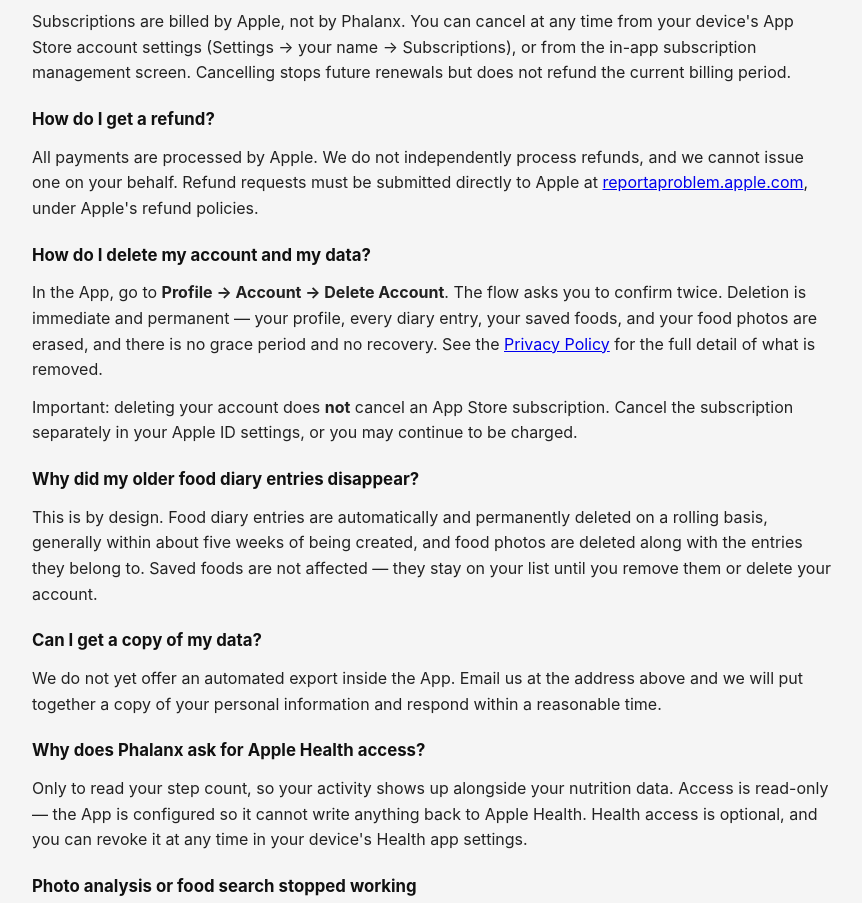
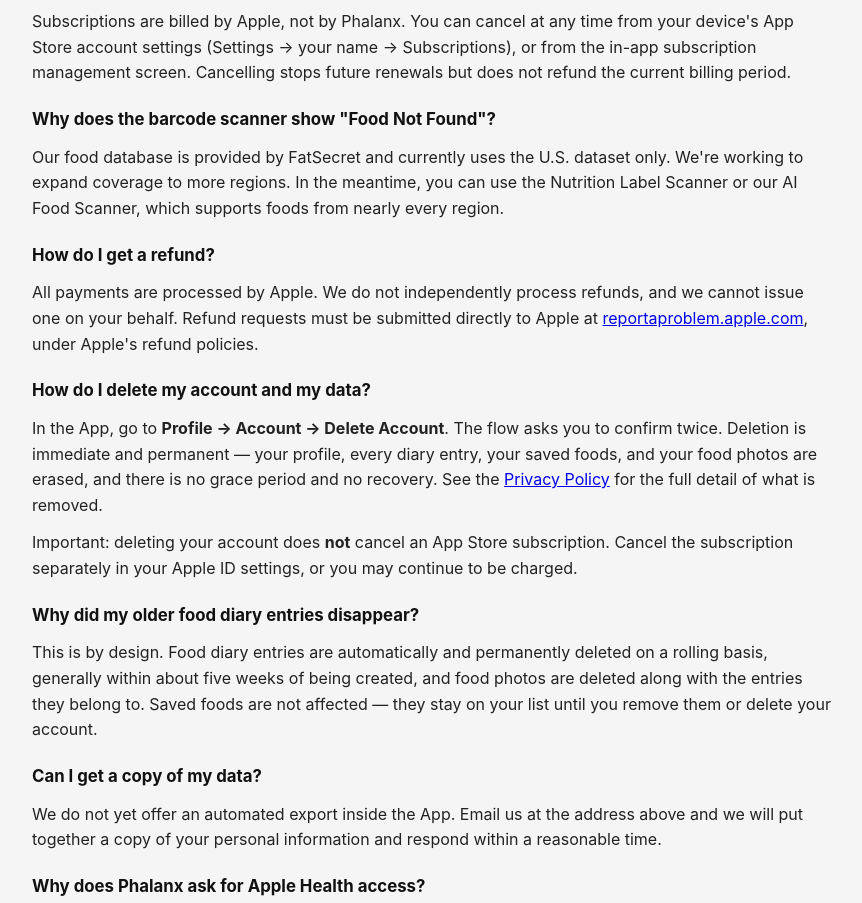
Before and after one commit to jwd06/Phalanx, a website: page support.html in a window 1280 px wide. Shown: the part 1735-2638 px from the top of the page, without its empty margins (208-1070 px from the left). Drawn offline with Linux system fonts and the light colour scheme.

Commit message:
Add FAQ entry for barcode scanner issue in support.html

```diff
--- a/support.html
+++ b/support.html
@@ -83,6 +83,9 @@
         <h3>How do I cancel my subscription?</h3>
         <p>Subscriptions are billed by Apple, not by Phalanx. You can cancel at any time from your device's App Store account settings (Settings &rarr; your name &rarr; Subscriptions), or from the in-app subscription management screen. Cancelling stops future renewals but does not refund the current billing period.</p>
 
+        <h3>Why does the barcode scanner show "Food Not Found"?</h3>
+        <p>Our food database is provided by FatSecret and currently uses the U.S. dataset only. We're working to expand coverage to more regions. In the meantime, you can use the Nutrition Label Scanner or our AI Food Scanner, which supports foods from nearly every region.</p>
+
         <h3>How do I get a refund?</h3>
         <p>All payments are processed by Apple. We do not independently process refunds, and we cannot issue one on your behalf. Refund requests must be submitted directly to Apple at <a href="https://reportaproblem.apple.com" target="_blank" rel="noopener">reportaproblem.apple.com</a>, under Apple's refund policies.</p>
 
```
